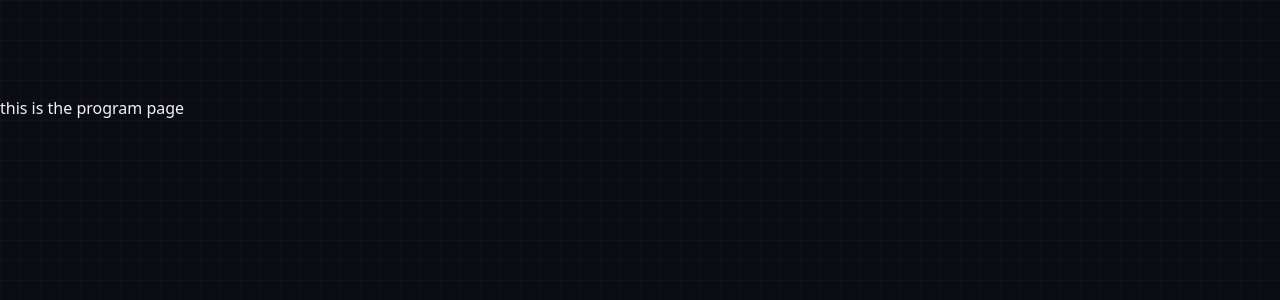
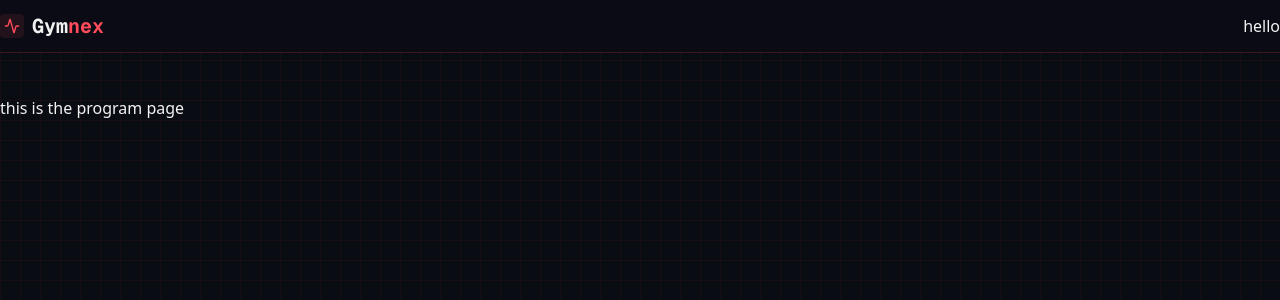
Before and after one commit to SHIVA-SINGHx/Gymnex, a Next.js app: page /program-generate in a window 1280 px wide. Shown: the top 300 px of the page. Built offline with nearby package versions, Linux system fonts and the light colour scheme; no server answers.

Commit message:
In Navbar file added header and logo

```diff
--- a/src/components/Navbar.tsx
+++ b/src/components/Navbar.tsx
@@ -1,11 +1,79 @@
-import React from 'react'
+"use client"
+
+import React from "react";
+import Link from "next/link";
+import { Activity, DumbbellIcon, HomeIcon, UserIcon } from 'lucide-react';
+import { SignInButton, SignUpButton, UserButton, useUser } from "@clerk/nextjs";
+import { Button } from "./ui/button";
 
 const Navbar = () => {
+    const {isSignedIn} = useUser();
+
   return (
-    <div>
+    <header className="fixed top-0 left-0 right-0 z-50 bg-background/60 backdrop-blur-md border-b border-border py-3">
+      <div className="container mx-auto flex items-center justify-between">
 
-    </div>
-  )
-}
+        {/* logo */}
+        <Link href="/" className="flex items-center gap-2">
+          <div className="p-1 bg-primary/10 rounded">
+            <Activity className="w-4 h-4 text-primary" />
+          </div>
+          <span className="text-xl font-bold font-mono">
+            Gym<span className="text-primary">nex</span>
+          </span>
+        </Link>
 
-export default Navbar
+        {/* Navigation */}
+        <nav className="flex items-center gap-5">
+            { isSignedIn ? (
+                <>
+             <Link
+                href="/"
+                className="flex items-center gap-1.5 text-sm hover:text-primary transition-colors"
+              >
+                <HomeIcon size={16} />
+                <span>Home</span>
+              </Link>
+
+              <Link
+                href="/generate-program"
+                className="flex items-center gap-1.5 text-sm hover:text-primary transition-colors"
+              >
+                <DumbbellIcon size={16} />
+                <span>Generate</span>
+              </Link>
+
+              <Link
+                href="/profile"
+                className="flex items-center gap-1.5 text-sm hover:text-primary transition-colors"
+              >
+                <UserIcon size={16} />
+                <span>Profile</span>
+              </Link>
+
+              <Button
+              asChild
+              variant={"outline"}
+              className="ml-2 border-primary/50 text-primary hover:text-white hover:bg-primary/10"
+              />
+              <Link href={"/program-generate"}>Get Started</Link>
+              <UserButton/>
+
+                </>
+            ) : (
+                <>
+                <div>
+                    <h1>hello </h1>
+                </div>
+                </>
+            )}
+
+        </nav>
+
+
+      </div>
+    </header>
+  );
+};
+
+export default Navbar;
```
